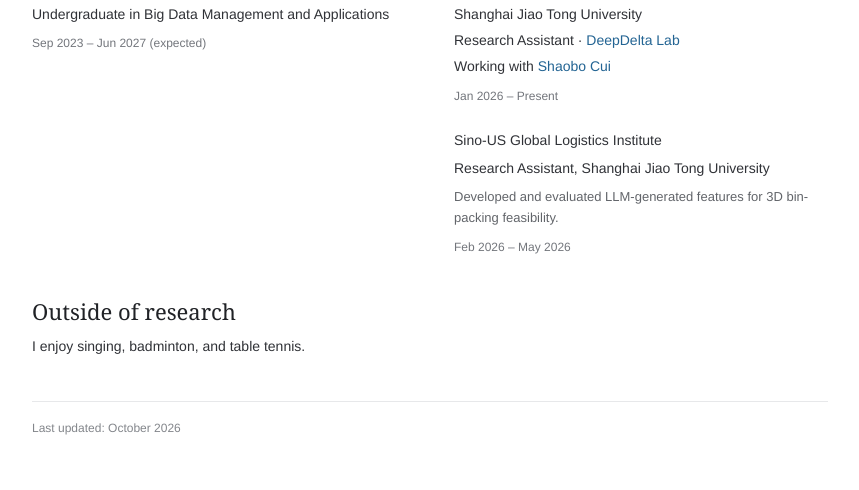
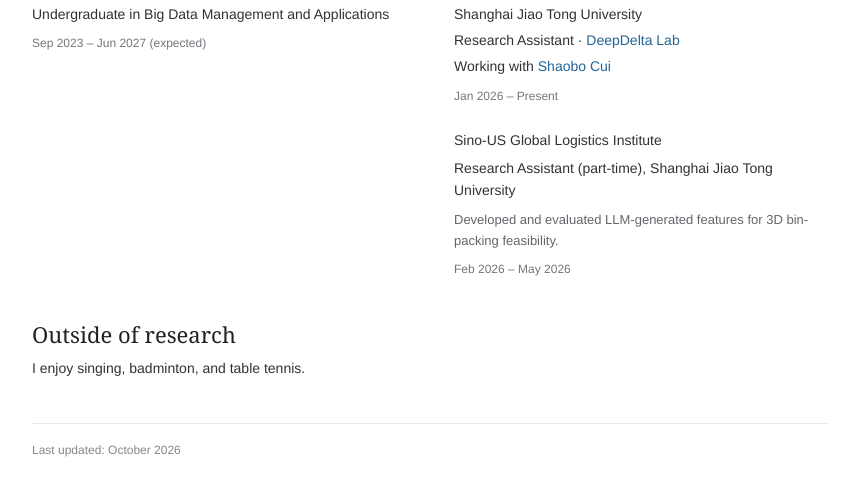
Before and after one commit to zzzzzxc16/zzzzzxc16.github.io, a plain HTML site: page index.html in a window 1280 px wide. Shown: the part 991-1481 px from the top of the page, without its empty margins (210-1069 px from the left). Before the commit the page ends 1459 px from the top, so only its background shows below. Drawn offline with Linux system fonts and the light colour scheme.

Commit message:
Clarify previous logistics research assistantship as part-time

```diff
--- a/index.html
+++ b/index.html
@@ -110,7 +110,7 @@
             <div class="institution-heading">
               <h3>Sino-US Global Logistics Institute</h3>
             </div>
-            <p>Research Assistant, Shanghai Jiao Tong University</p>
+            <p>Research Assistant (part-time), Shanghai Jiao Tong University</p>
             <p class="institution-summary">Developed and evaluated LLM-generated features for 3D bin-packing feasibility.</p>
             <p class="institution-dates"><time datetime="2026-02">Feb 2026</time> &ndash; <time datetime="2026-05">May 2026</time></p>
           </div>
```
